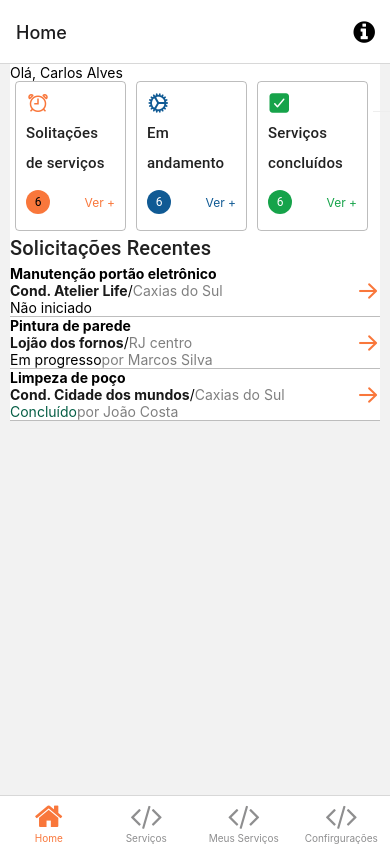
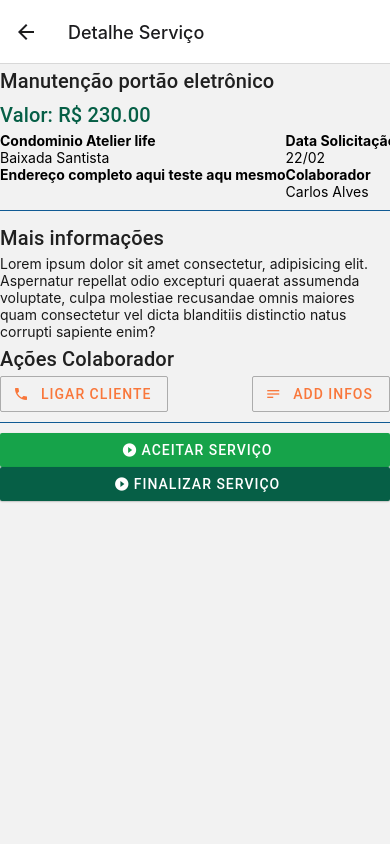
Before and after one commit to wagneraraujo/app_concreto, a React Native app: screen /TabOne in a window 390 px wide. Both pictures are taken after a click on the element 195 px from the left and 290 px from the top of the page. Built offline with nearby package versions, Linux system fonts and the light colour scheme; grey boxes are pictures that could not be loaded; what expo-linking, react-native-responsive-fontsize would draw is missing.

Commit message:
page servico detalhe

```diff
--- a/components/ItemListaServico/index.tsx
+++ b/components/ItemListaServico/index.tsx
@@ -10,6 +10,7 @@ interface ItemServicoProps {
   bairro: string;
   progresso: "Em progresso" | "Não iniciado" | "Concluído";
   nomeColaborador?: string;
+  navegacao: any;
 }
 export const ItemServico = ({
   titulo,
@@ -17,13 +18,11 @@ export const ItemServico = ({
   bairro,
   progresso,
   nomeColaborador,
+  navegacao,
 }: ItemServicoProps) => {
   return (
     <>
-      <Pressable
-        style={styles.pressable}
-        onPress={() => console.log("servico")}
-      >
+      <Pressable style={styles.pressable} onPress={navegacao}>
         <View>
           <View>
             <Text style={styles.titleServico}>{titulo}</Text>
@@ -41,20 +40,27 @@ export const ItemServico = ({
                   color:
                     progresso === "Não iniciado"
                       ? theme.colors.notification
-                      : "",
+                      : theme.colors.accent,
                 },
-                {
-                  color:
-                    progresso === "Em progresso" ? theme.colors.accent : "",
-                },
-                {
-                  color:
-                    progresso === "Concluído" ? theme.colors.darkGreen : "",
-                },
+
                 styles.textProgress,
               ]}
             >
-              {progresso}
+              {progresso === "Concluído" ? (
+                <Text
+                  style={[
+                    {
+                      color: theme.colors.green,
+                    },
+
+                    styles.textProgress,
+                  ]}
+                >
+                  {progresso}
+                </Text>
+              ) : (
+                <Text>{progresso}</Text>
+              )}
             </Text>
 
             {progresso === "Não iniciado" ? (
@@ -103,6 +109,8 @@ const styles = StyleSheet.create({
   },
   textProgress: {
     marginRight: RFValue(10),
+    fontWeight: "bold",
+    // color: theme.colors.darkGreen,
   },
   nomeColaborador: {
     marginLeft: RFValue(10),
--- a/navigation/index.tsx
+++ b/navigation/index.tsx
@@ -3,27 +3,41 @@
  * https://reactnavigation.org/docs/getting-started
  *
  */
-import { FontAwesome } from '@expo/vector-icons';
-import { createBottomTabNavigator } from '@react-navigation/bottom-tabs';
-import { NavigationContainer, DefaultTheme, DarkTheme } from '@react-navigation/native';
-import { createNativeStackNavigator } from '@react-navigation/native-stack';
-import * as React from 'react';
-import { ColorSchemeName, Pressable } from 'react-native';
+import { FontAwesome } from "@expo/vector-icons";
+import { createBottomTabNavigator } from "@react-navigation/bottom-tabs";
+import {
+  NavigationContainer,
+  DefaultTheme,
+  DarkTheme,
+} from "@react-navigation/native";
+import { createNativeStackNavigator } from "@react-navigation/native-stack";
+import * as React from "react";
+import { ColorSchemeName, Pressable } from "react-native";
 
-import Colors from '../constants/Colors';
-import useColorScheme from '../hooks/useColorScheme';
-import ModalScreen from '../screens/ModalScreen';
-import NotFoundScreen from '../screens/NotFoundScreen';
-import TabOneScreen from '../screens/TabOneScreen';
-import TabTwoScreen from '../screens/TabTwoScreen';
-import { RootStackParamList, RootTabParamList, RootTabScreenProps } from '../types';
-import LinkingConfiguration from './LinkingConfiguration';
+import Colors from "../constants/Colors";
+import useColorScheme from "../hooks/useColorScheme";
+import ModalScreen from "../screens/ModalScreen";
+import NotFoundScreen from "../screens/NotFoundScreen";
+import { DetalheServicoScreen } from "../screens/servicos/detalheServicoSceen";
+import TabOneScreen from "../screens/TabOneScreen";
+import TabTwoScreen from "../screens/TabTwoScreen";
+import {
+  RootStackParamList,
+  RootTabParamList,
+  RootTabScreenProps,
+} from "../types";
+import LinkingConfiguration from "./LinkingConfiguration";
 
-export default function Navigation({ colorScheme }: { colorScheme: ColorSchemeName }) {
+export default function Navigation({
+  colorScheme,
+}: {
+  colorScheme: ColorSchemeName;
+}) {
   return (
     <NavigationContainer
       linking={LinkingConfiguration}
-      theme={colorScheme === 'dark' ? DarkTheme : DefaultTheme}>
+      theme={colorScheme === "dark" ? DarkTheme : DefaultTheme}
+    >
       <RootNavigator />
     </NavigationContainer>
   );
@@ -38,10 +52,27 @@ const Stack = createNativeStackNavigator<RootStackParamList>();
 function RootNavigator() {
   return (
     <Stack.Navigator>
-      <Stack.Screen name="Root" component={BottomTabNavigator} options={{ headerShown: false }} />
-      <Stack.Screen name="NotFound" component={NotFoundScreen} options={{ title: 'Oops!' }} />
-      <Stack.Group  screenOptions={{ presentation: 'modal'}}>
-        <Stack.Screen name="Modal" options={{title:"Avisos"}} component={ModalScreen} />
+      <Stack.Screen
+        name="Root"
+        component={BottomTabNavigator}
+        options={{ headerShown: false }}
+      />
+      <Stack.Screen
+        name="NotFound"
+        component={NotFoundScreen}
+        options={{ title: "Oops!" }}
+      />
+      <Stack.Screen
+        name="DetalheServico"
+        component={DetalheServicoScreen}
+        options={{ title: "Detalhe Serviço" }}
+      />
+      <Stack.Group screenOptions={{ presentation: "modal" }}>
+        <Stack.Screen
+          name="Modal"
+          options={{ title: "Avisos" }}
+          component={ModalScreen}
+        />
       </Stack.Group>
     </Stack.Navigator>
   );
@@ -61,19 +92,21 @@ function BottomTabNavigator() {
       initialRouteName="TabOne"
       screenOptions={{
         tabBarActiveTintColor: Colors[colorScheme].tint,
-      }}>
+      }}
+    >
       <BottomTab.Screen
         name="TabOne"
         component={TabOneScreen}
-        options={({ navigation }: RootTabScreenProps<'TabOne'>) => ({
-          title: 'Home',
+        options={({ navigation }: RootTabScreenProps<"TabOne">) => ({
+          title: "Serviços",
           tabBarIcon: ({ color }) => <TabBarIcon name="home" color={color} />,
           headerRight: () => (
             <Pressable
-              onPress={() => navigation.navigate('Modal')}
+              onPress={() => navigation.navigate("Modal")}
               style={({ pressed }) => ({
                 opacity: pressed ? 0.5 : 1,
-              })}>
+              })}
+            >
               <FontAwesome
                 name="info-circle"
                 size={25}
@@ -84,27 +117,20 @@ function BottomTabNavigator() {
           ),
         })}
       />
+
       <BottomTab.Screen
-        name="servicos"
+        name="meusservicos"
         component={TabTwoScreen}
         options={{
-          title: 'Serviços',
+          title: "Meus Serviços",
           tabBarIcon: ({ color }) => <TabBarIcon name="code" color={color} />,
         }}
       />
-          <BottomTab.Screen
-        name="meusservicos"
-        component={TabTwoScreen}
-        options={{
-          title: 'Meus Serviços',
-          tabBarIcon: ({ color }) => <TabBarIcon name="code" color={color} />,
-        }}
-      />
-             <BottomTab.Screen
+      <BottomTab.Screen
         name="configuracoes"
         component={TabTwoScreen}
         options={{
-          title: 'Confirgurações',
+          title: "Confirgurações",
           tabBarIcon: ({ color }) => <TabBarIcon name="code" color={color} />,
         }}
       />
@@ -116,7 +142,7 @@ function BottomTabNavigator() {
  * You can explore the built-in icon families and icons on the web at https://icons.expo.fyi/
  */
 function TabBarIcon(props: {
-  name: React.ComponentProps<typeof FontAwesome>['name'];
+  name: React.ComponentProps<typeof FontAwesome>["name"];
   color: string;
 }) {
   return <FontAwesome size={30} style={{ marginBottom: -3 }} {...props} />;
--- a/screens/TabOneScreen.tsx
+++ b/screens/TabOneScreen.tsx
@@ -8,10 +8,12 @@ import { theme } from "../theme/theme";
 import { Title } from "react-native-paper";
 import { RFValue } from "react-native-responsive-fontsize";
 import { ItemServico } from "../components/ItemListaServico";
+import { useRoute } from "@react-navigation/native";
 
 export default function TabOneScreen({
   navigation,
 }: RootTabScreenProps<"TabOne">) {
+  const route = useRoute;
   return (
     <>
       <ScrollView style={styles.containerView}>
@@ -21,23 +23,23 @@ export default function TabOneScreen({
             nameIcon="alarm-outline"
             sizeIcon={24}
             titleCard="Solitações de serviços"
-            qtd={6}
+            qtd={5}
             themeColor={theme.colors.primary}
-            navegacao={() => console.log("navegacao")}
+            navegacao={() => console.log("v")}
           />
           <ResumoCard
             nameIcon="cog"
             sizeIcon={24}
-            titleCard="Em andamento"
-            qtd={6}
+            titleCard="Em progresso"
+            qtd={3}
             themeColor={theme.colors.accent}
-            navegacao={() => console.log("navegacao")}
+            navegacao={() => console.log("navegacao", {})}
           />
           <ResumoCard
             nameIcon="checkbox"
             sizeIcon={24}
             titleCard="Serviços concluídos"
-            qtd={6}
+            qtd={3}
             themeColor={theme.colors.green}
             navegacao={() => console.log("navegacao")}
           />
@@ -59,6 +61,7 @@ export default function TabOneScreen({
             progresso="Não iniciado"
             nomeColaborador=""
             key={1}
+            navegacao={() => navigation.navigate("DetalheServico", { id: 1 })}
           />
 
           <ItemServico
@@ -68,6 +71,7 @@ export default function TabOneScreen({
             progresso="Em progresso"
             nomeColaborador="Marcos Silva"
             key={2}
+            navegacao={() => navigation.navigate("DetalheServico")}
           />
 
           <ItemServico
@@ -77,6 +81,26 @@ export default function TabOneScreen({
             progresso="Concluído"
             nomeColaborador="João Costa"
             key={3}
+            navegacao={() => navigation.navigate("DetalheServico")}
+          />
+          <ItemServico
+            titulo="Pintura de parede"
+            empresa="Lojão dos fornos"
+            bairro="RJ centro"
+            progresso="Em progresso"
+            nomeColaborador="Marcos Silva"
+            key={4}
+            navegacao={() => navigation.navigate("DetalheServico")}
+          />
+
+          <ItemServico
+            titulo="Limpeza de poço"
+            empresa="Cond. Cidade dos mundos"
+            bairro="Caxias do Sul"
+            progresso="Concluído"
+            nomeColaborador="João Costa"
+            key={5}
+            navegacao={() => navigation.navigate("DetalheServico")}
           />
         </View>
       </ScrollView>
@@ -87,6 +111,7 @@ export default function TabOneScreen({
 const styles = StyleSheet.create({
   containerView: {
     paddingHorizontal: 10,
+    backgroundColor: "#fff",
   },
   container: {
     alignItems: "flex-start",
--- /dev/null
+++ b/screens/servicos/detalheServicoSceen.tsx
@@ -0,0 +1,161 @@
+import { useRoute } from "@react-navigation/native";
+import React from "react";
+import { ScrollView, Text, View, StyleSheet, Image } from "react-native";
+import { RFPercentage, RFValue } from "react-native-responsive-fontsize";
+import { Title } from "react-native-paper";
+import { theme } from "../../theme/theme";
+import { Button } from "react-native-paper";
+
+interface ItemServicoProps {
+  titulo: string;
+  empresa: string;
+  bairro: string;
+  progresso: "Em progresso" | "Não iniciado" | "Concluído";
+  nomeColaborador?: string;
+}
+export const DetalheServicoScreen = ({
+  titulo,
+  empresa,
+  bairro,
+  progresso,
+  nomeColaborador,
+}: ItemServicoProps) => {
+  const route = useRoute;
+  return (
+    <>
+      <ScrollView style={styles.container}>
+        <View style={styles.viewTitleServico}>
+          <Title>Manutenção portão eletrônico</Title>
+        </View>
+        <View style={styles.viewTitleServico}>
+          <Title style={{ color: theme.colors.darkGreen }}>
+            Valor: R$ 230.00
+          </Title>
+        </View>
+        <View style={styles.viewTwo}>
+          <View style={styles.viewCol}>
+            <Text style={styles.subTitle}>Condominio Atelier life</Text>
+            <Text>Baixada Santista</Text>
+            <Text style={styles.subTitle}>
+              Endereço completo aqui teste aqu mesmo
+            </Text>
+          </View>
+          <View style={styles.viewCol}>
+            <Text style={styles.subTitle}>Data Solicitação</Text>
+            <Text>22/02</Text>
+
+            <Text style={styles.subTitle}>Colaborador</Text>
+            <Text>Carlos Alves</Text>
+          </View>
+        </View>
+
+        <View style={styles.separator} />
+
+        <View>
+          <Title>Mais informações</Title>
+          <Text style={styles.textDescricao}>
+            Lorem ipsum dolor sit amet consectetur, adipisicing elit. Aspernatur
+            repellat odio excepturi quaerat assumenda voluptate, culpa molestiae
+            recusandae omnis maiores quam consectetur vel dicta blanditiis
+            distinctio natus corrupti sapiente enim?
+          </Text>
+
+          <Image
+            style={styles.imagens}
+            source={{
+              uri: "https://www.vidracarialapaz.com.br/wp-content/uploads/2020/12/ESQUADRIA-DE-ALUMINIO_PORTAO.jpg",
+            }}
+          />
+        </View>
+        <Title>Ações Colaborador</Title>
+        <View style={styles.viewBtnCliente}>
+          <Button
+            icon="phone"
+            mode="outlined"
+            onPress={() => console.log("Pressed")}
+          >
+            Ligar cliente
+          </Button>
+
+          <Button
+            icon="text"
+            mode="outlined"
+            onPress={() => console.log("Pressed")}
+          >
+            Add infos
+          </Button>
+        </View>
+        <View style={styles.separator} />
+
+        <View style={styles.viewBtnAcao}>
+          <Button
+            icon="play-circle"
+            mode="contained"
+            onPress={() => console.log("Pressed")}
+            compact
+            color={theme.colors.green}
+          >
+            Aceitar Serviço
+          </Button>
+
+          <Button
+            icon="play-circle"
+            mode="contained"
+            onPress={() => console.log("Pressed")}
+            compact
+            color={theme.colors.darkGreen}
+          >
+            Finalizar Serviço
+          </Button>
+        </View>
+      </ScrollView>
+    </>
+  );
+};
+
+const styles = StyleSheet.create({
+  container: {
+    paddingHorizontal: RFValue(16),
+    paddingVertical: RFValue(16),
+  },
+  viewTitleServico: {
+    marginBottom: RFValue(10),
+  },
+  viewTwo: {
+    flexDirection: "row",
+    justifyContent: "space-between",
+  },
+  viewCol: {
+    width: RFPercentage(36),
+    marginHorizontal: RFValue(6),
+  },
+  subTitle: {
+    fontSize: RFValue(16),
+    fontWeight: "bold",
+  },
+  separator: {
+    marginVertical: 10,
+    height: 1,
+    width: "100%",
+    backgroundColor: theme.colors.accent,
+  },
+  textDescricao: {
+    fontSize: RFValue(18),
+    color: "#191919",
+    marginBottom: 2,
+  },
+  imagens: {
+    width: RFPercentage(100),
+    height: RFPercentage(80),
+    resizeMode: "contain",
+    marginTop: 0,
+  },
+  viewBtnCliente: {
+    marginBottom: RFValue(20),
+    flexDirection: "row",
+    justifyContent: "space-between",
+  },
+  viewBtnAcao: {
+    marginBottom: RFValue(40),
+  },
+});
```
